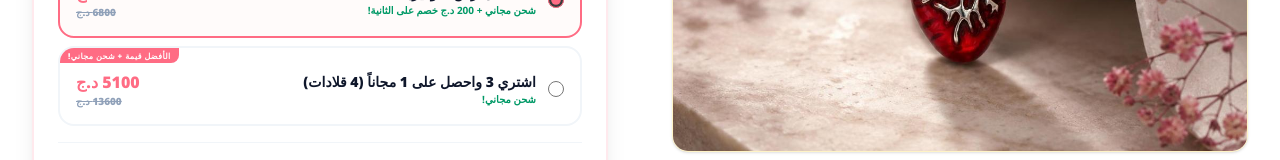
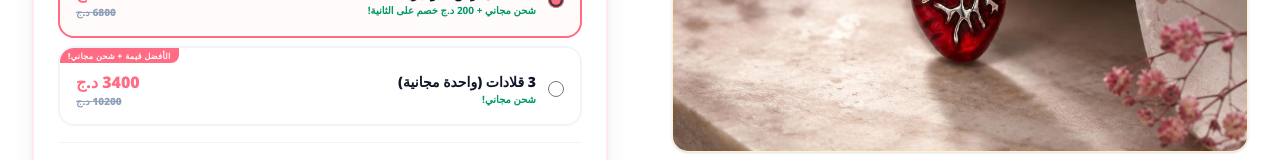
Before and after one commit to aureashopdz-dotcom/Aurea, a React (Vite) app: page /shop/bat-heart-necklace in a window 1280 px wide. Shown: the part 585-745 px from the top of the page. Built offline with nearby package versions, Linux system fonts and the light colour scheme; a web font is replaced by a local one.

Commit message:
Fix bundle 3: pay for 2 get 3 (one of three is free) + free shipping

```diff
--- a/src/pages/ProductDetailPage.tsx
+++ b/src/pages/ProductDetailPage.tsx
@@ -134,14 +134,14 @@ export const ProductDetailPage: React.FC<ProductDetailPageProps> = ({ lang }) =>
         total: subtotal
       };
     } else {
-      // Buy 3 Get 1 Free + Free Shipping (pay for 3, receive 4)
+      // Buy 3 — 1 of the 3 is free (pay for 2, receive 3) + Free Shipping
       return {
-        qty: 4,
-        title: lang === "ar" ? "شراء 3 واحصل على 1 مجاناً + شحن مجاني" : "Buy 3 Get 1 Free + Free Shipping",
-        subtotal: baseVal * 3,
-        compareSubtotal: compVal * 4,
+        qty: 3,
+        title: lang === "ar" ? "3 قلادات (واحدة مجانية) + شحن مجاني" : "3 Necklaces (1 is Free) + Free Shipping",
+        subtotal: baseVal * 2,
+        compareSubtotal: compVal * 3,
         shipping: 0,
-        total: baseVal * 3
+        total: baseVal * 2
       };
     }
   };
@@ -420,13 +420,13 @@ export const ProductDetailPage: React.FC<ProductDetailPageProps> = ({ lang }) =>
                               className="accent-[#FF6C84] w-4 h-4 cursor-pointer"
                             />
                             <div className="text-right">
-                              <p className="font-extrabold text-slate-900">{lang === "ar" ? "اشتري 3 واحصل على 1 مجاناً (4 قلادات)" : "Buy 3 Get 1 Free (4 Necklaces)"}</p>
+                              <p className="font-extrabold text-slate-900">{lang === "ar" ? "3 قلادات (واحدة مجانية)" : "3 Necklaces (1 is Free)"}</p>
                               <p className="text-[10px] text-emerald-600 font-bold">{lang === "ar" ? "شحن مجاني!" : "FREE SHIPPING!"}</p>
                             </div>
                           </div>
                           <div className="text-left font-black text-slate-800 mt-1.5">
-                            <p className="text-base text-[#FF6C84]">{formatPrice(product.price * 3)}</p>
-                            <p className="text-[10px] text-slate-400 line-through">{formatPrice(product.comparePrice * 4)}</p>
+                            <p className="text-base text-[#FF6C84]">{formatPrice(product.price * 2)}</p>
+                            <p className="text-[10px] text-slate-400 line-through">{formatPrice(product.comparePrice * 3)}</p>
                           </div>
                         </button>
                       </div>
```
